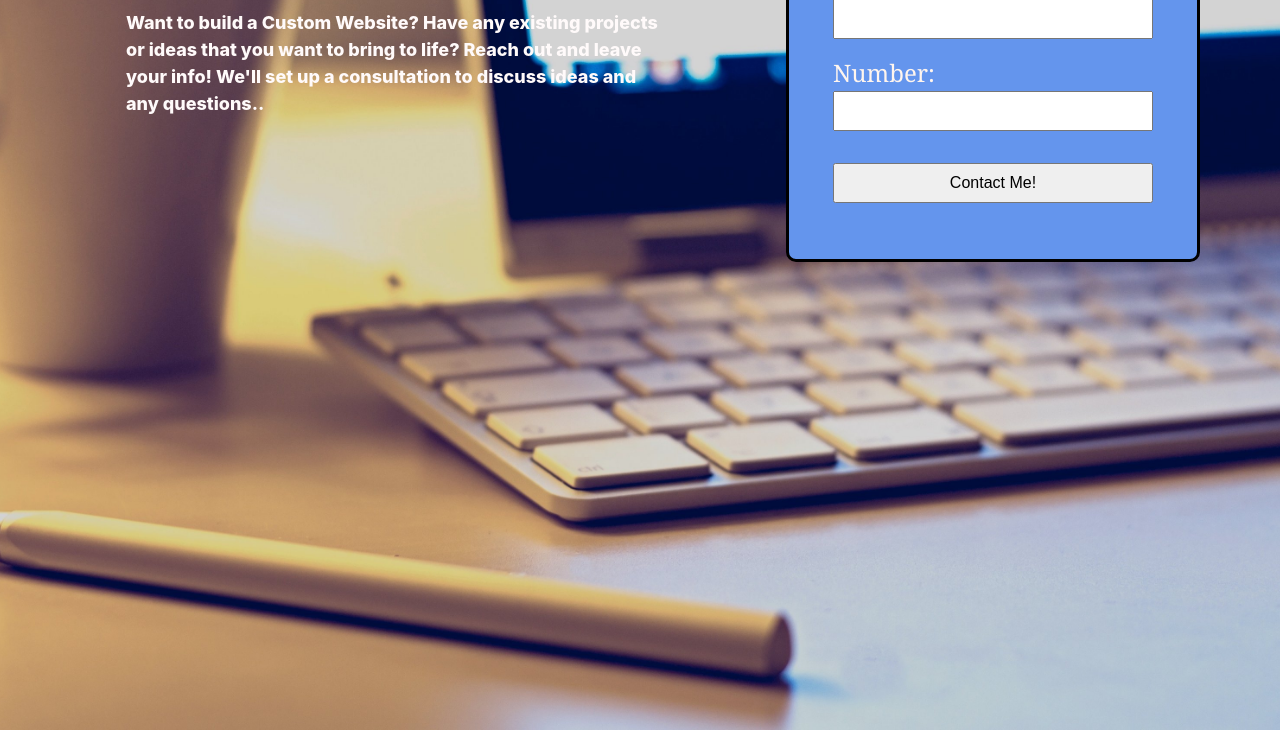
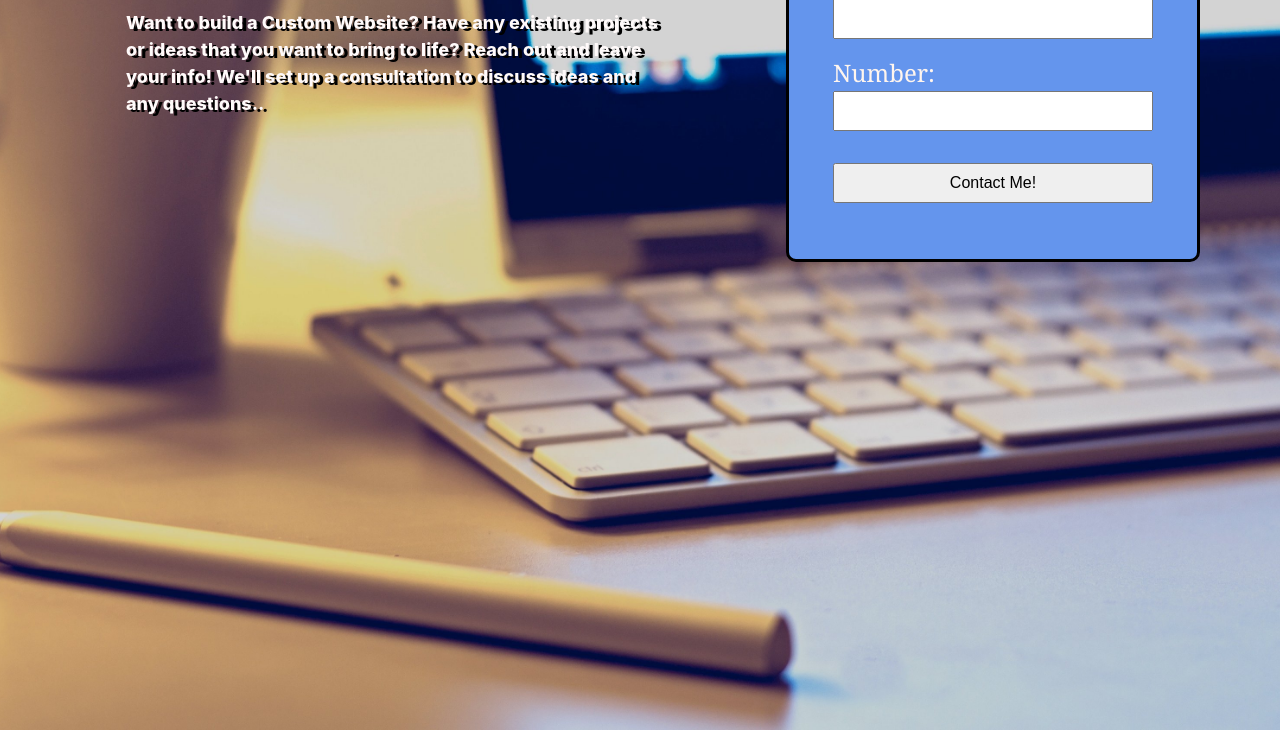
Before and after one commit to LupeF/Project-1, a plain HTML site: page Contact.html in a window 1280 px wide. Shown: the part 390-1120 px from the top of the page. Drawn offline with Linux system fonts and the light colour scheme.

Commit message:
Update styles.css

```diff
--- a/styles.css
+++ b/styles.css
@@ -210,6 +210,7 @@ header.Aboutbackground{
   margin: 4em;
   padding: 3em;
   color:snow;
+  text-shadow: 4px 2px #000000;
   font-weight: 800;
   font-family: -apple-system, BlinkMacSystemFont, 'Segoe UI', Roboto, Oxygen, Ubuntu, Cantarell, 'Open Sans', 'Helvetica Neue', sans-serif;
 }
```
